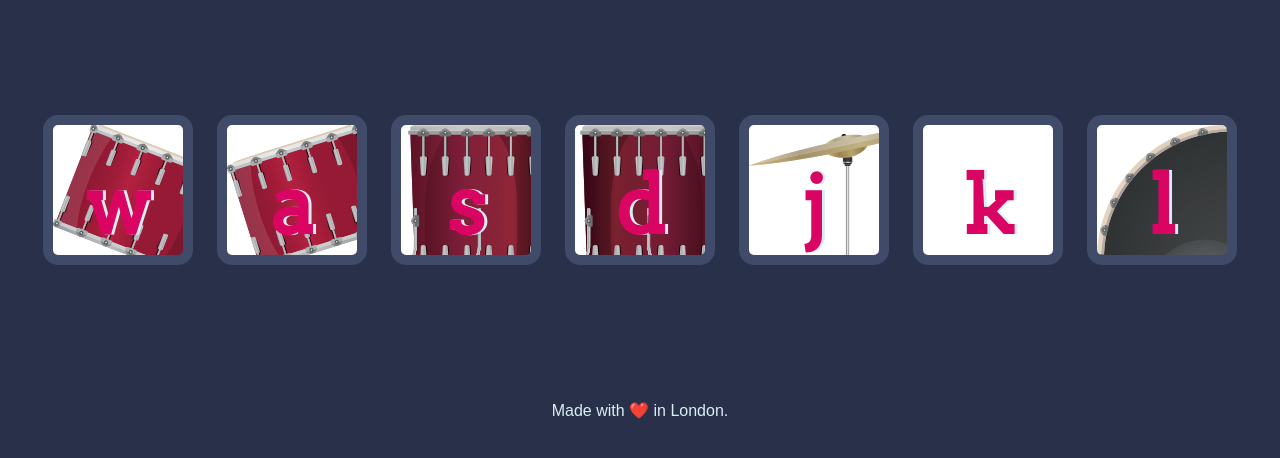
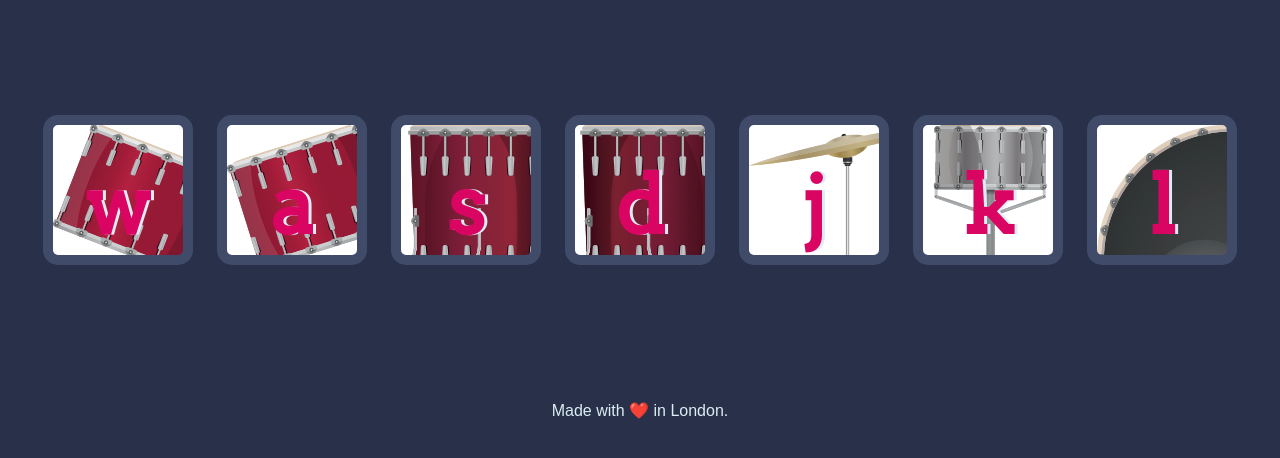
Before and after one commit to efecollins/drum-kit, a plain HTML site: page index.html in a window 1280 px wide. Shown: the part 174-632 px from the top of the page. Drawn offline with Linux system fonts and the light colour scheme.

Commit message:
Updated k image

```diff
--- a/css/styles.css
+++ b/css/styles.css
@@ -37,7 +37,7 @@ footer {
 }
 
 .k {
-  background-image: url(./images/snare.png);
+  background-image: url(../images/snare.png);
 }
 
 .l {
```
